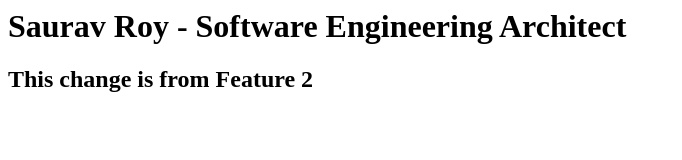
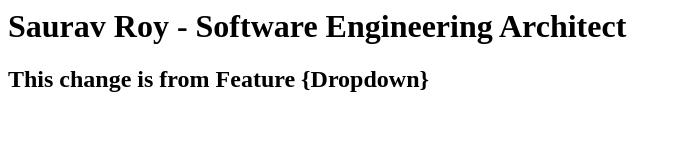
Before and after one commit to SauravDasu/localrepo, a plain HTML site: page index.html in a window 1280 px wide. Shown: the whole page, without its empty margins (0-682 px from the left). Drawn offline with Linux system fonts and the light colour scheme.

```diff
--- a/index.html
+++ b/index.html
@@ -1,4 +1,4 @@
 <html>
     <h1>Saurav Roy - Software Engineering Architect</h1>
-    <h2>This change is from Feature 2</h2>
+    <h2>This change is from Feature {Dropdown}</h2>
 </html>
```
